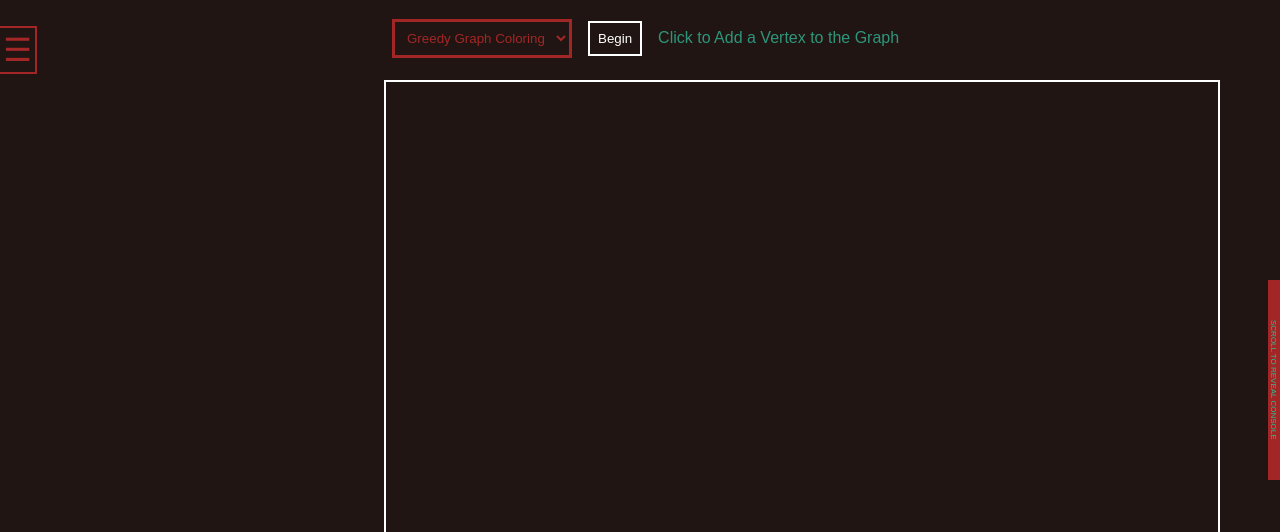
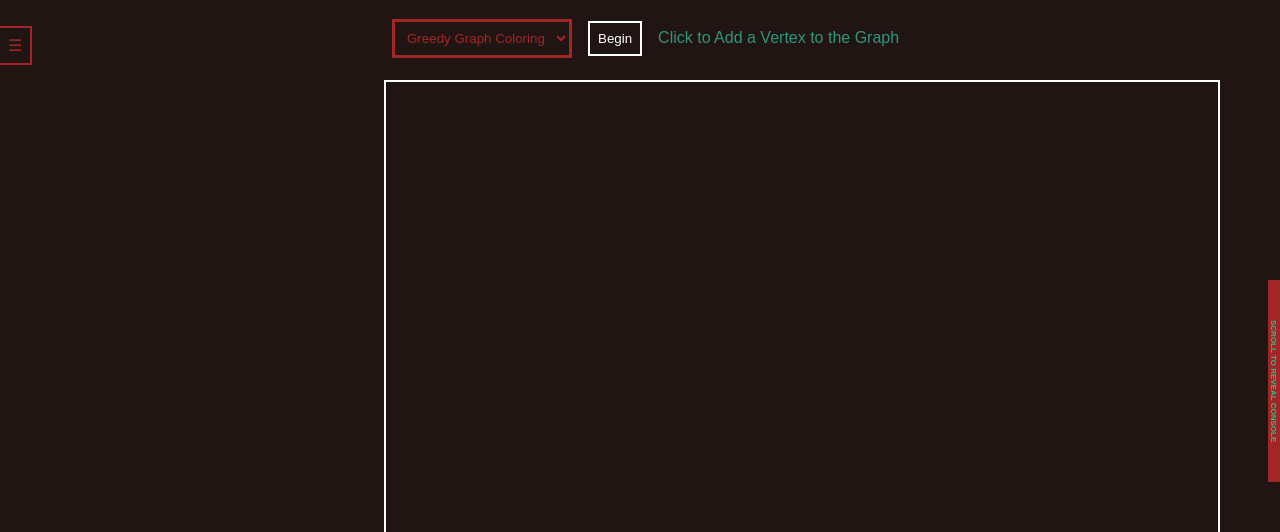
Before and after one commit to zkpranav/graph-algorithms-visualizer, a React (Vite) app: page / in a window 1280 px wide. Shown: the top 532 px of the page. Built offline with nearby package versions, Linux system fonts and the light colour scheme.

Commit message:
Fixed overflow scrollbar issue

```diff
--- a/src/InteractiveConsole/InteractiveConsole.css
+++ b/src/InteractiveConsole/InteractiveConsole.css
@@ -6,8 +6,6 @@
   color: rgba(50, 194, 157, 0.75);
   background-color: transparent;
   border: 3px solid rgba(205, 45, 45, 0.75);
-  overflow: hidden;
-  overflow-y: scroll;
 }
 
 @media screen and (max-width: 1090px) {
--- a/src/InteractiveConsole/InteractiveConsole.scss
+++ b/src/InteractiveConsole/InteractiveConsole.scss
@@ -9,9 +9,6 @@
     color: $secondaryColor;
     background-color: transparent;
     border: 3px solid $primaryColor;
-
-    overflow: hidden;
-    overflow-y: scroll;
 }
 
 @media screen and (max-width: 1090px) {
--- a/src/Sidebar/Sidebar.css
+++ b/src/Sidebar/Sidebar.css
@@ -4,8 +4,8 @@
   top: 2vw;
   z-index: 0;
   margin-right: 1rem;
-  padding: 0.2rem;
-  font-size: 2rem;
+  padding: 0.5rem;
+  font-size: 1rem;
   cursor: pointer;
   color: rgba(205, 45, 45, 0.75);
   background-color: transparent;
@@ -65,8 +65,7 @@
   margin-top: auto;
   padding: 1.5rem;
   padding-top: none;
-  overflow-x: hidden;
-  overflow-y: scroll;
+  margin-bottom: 1rem;
   display: none;
 }
 
@@ -78,6 +77,7 @@
   padding: 5vh 0.1rem;
   text-transform: uppercase;
   font-size: 0.5rem;
+  font-weight: bold;
   background-color: rgba(205, 45, 45, 0.75);
   color: rgba(0, 244, 181, 0.75);
 }
--- a/src/Sidebar/Sidebar.scss
+++ b/src/Sidebar/Sidebar.scss
@@ -8,8 +8,8 @@
     z-index: 0;
 
     margin-right: 1rem;
-    padding: 0.2rem;
-    font-size: 2rem;
+    padding: 0.5rem;
+    font-size: 1rem;
 
     @include buttonWithBorder();
     border-left: none;
@@ -69,9 +69,6 @@
         padding: 1.5rem;
         padding-top: none;
 
-        overflow-x: hidden;
-        overflow-y: scroll;
-
         margin-bottom: 1rem;
 
         display: none;
@@ -91,6 +88,7 @@
     text-transform: uppercase;
 
     font-size: 0.5rem;
+    font-weight: bold;
     background-color: $primaryColor;
     color: saturate($secondaryColor, 100%)
 }
```
Also changed, not shown: 2 other files (tests, documents, lock files or other folders).
